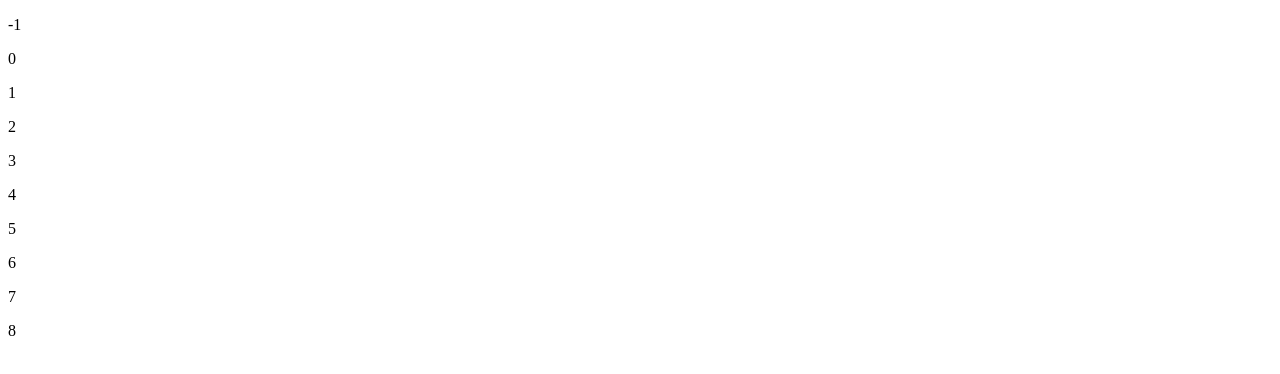
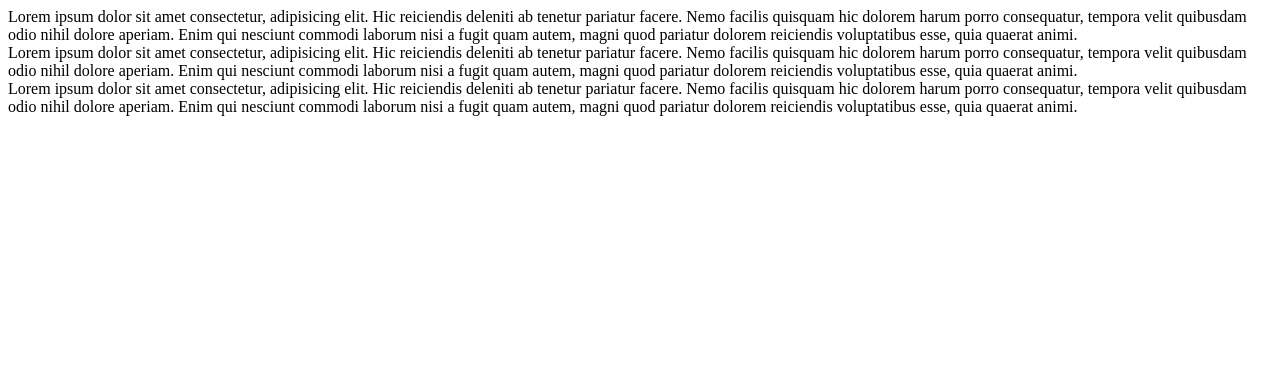
Before and after one commit to nesterenkosasha/git1, a plain HTML site: page index.html in a window 1280 px wide. Drawn offline with Linux system fonts and the light colour scheme.

Commit message:
new index

```diff
--- a/index.html
+++ b/index.html
@@ -5,17 +5,15 @@
     <meta name="viewport" content="width=device-width, initial-scale=1.0">
     <meta http-equiv="X-UA-Compatible" content="ie=edge">
     <title>Document</title>
+
 </head>
 <body>
-    <p>-1</p>
-    <p>0</p>
-    <p>1</p>
-    <p>2</p>
-    <p>3</p>
-    <p>4</p>
-    <p>5</p>
-    <p>6</p>
-    <p>7</p>
-    <p>8</p>
+        <div class="t">
+                <div id="r" class="st">Lorem ipsum dolor sit amet consectetur, adipisicing elit. Hic reiciendis deleniti ab tenetur pariatur facere. Nemo facilis quisquam hic dolorem harum porro consequatur, tempora velit quibusdam odio nihil dolore aperiam. Enim qui nesciunt commodi laborum nisi a fugit quam autem, magni quod pariatur dolorem reiciendis voluptatibus esse, quia quaerat animi.
+                    </div>
+                <div id="rr" class="st">Lorem ipsum dolor sit amet consectetur, adipisicing elit. Hic reiciendis deleniti ab tenetur pariatur facere. Nemo facilis quisquam hic dolorem harum porro consequatur, tempora velit quibusdam odio nihil dolore aperiam. Enim qui nesciunt commodi laborum nisi a fugit quam autem, magni quod pariatur dolorem reiciendis voluptatibus esse, quia quaerat animi.
+                    </div>
+        </div>
+Lorem ipsum dolor sit amet consectetur, adipisicing elit. Hic reiciendis deleniti ab tenetur pariatur facere. Nemo facilis quisquam hic dolorem harum porro consequatur, tempora velit quibusdam odio nihil dolore aperiam. Enim qui nesciunt commodi laborum nisi a fugit quam autem, magni quod pariatur dolorem reiciendis voluptatibus esse, quia quaerat animi.
 </body>
 </html>
```
